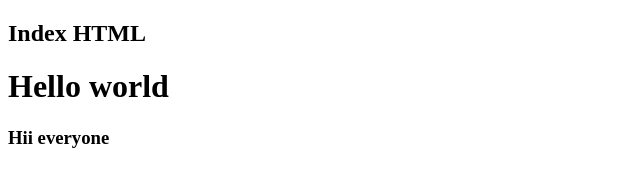
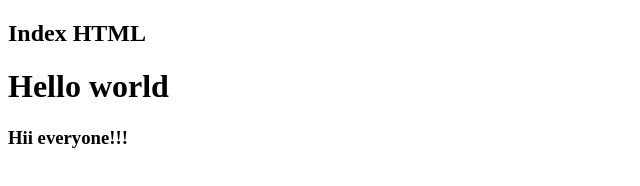
Before and after one commit to CodeXSantu/CS50Git, a plain HTML site: page index.html in a window 1280 px wide. Shown: the full height of the page, 0-640 px from the left. Drawn offline with Linux system fonts and the light colour scheme.

Commit message:
added 3 exclamation

```diff
--- a/index.html
+++ b/index.html
@@ -9,6 +9,6 @@
 <body>
     <h2>Index HTML</h2>
     <h1>Hello world</h1>
-    <h3> Hii everyone </h3>
+    <h3> Hii everyone!!!</h3>
 </body>
 </html>
```
